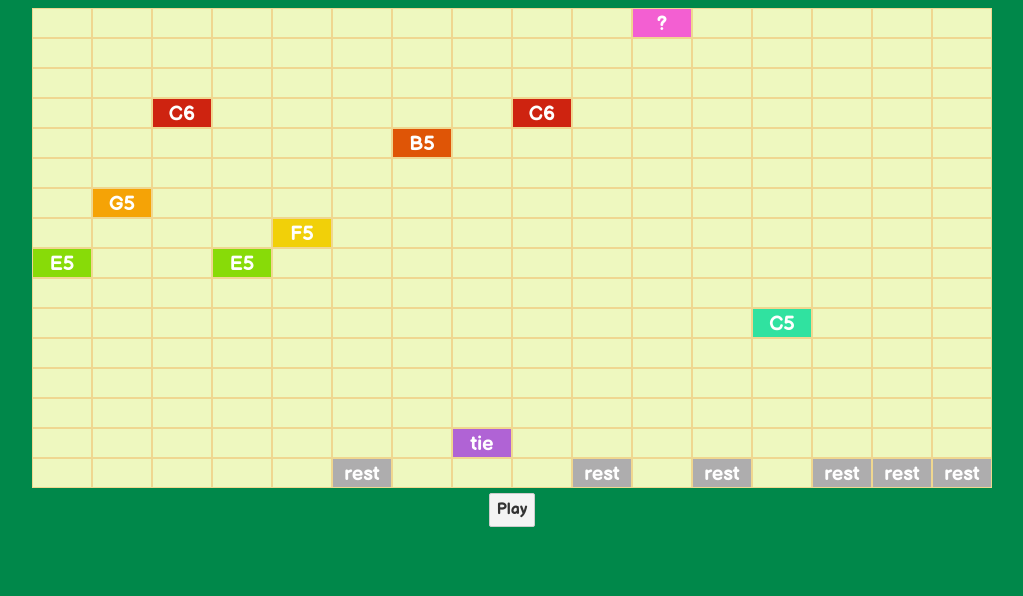
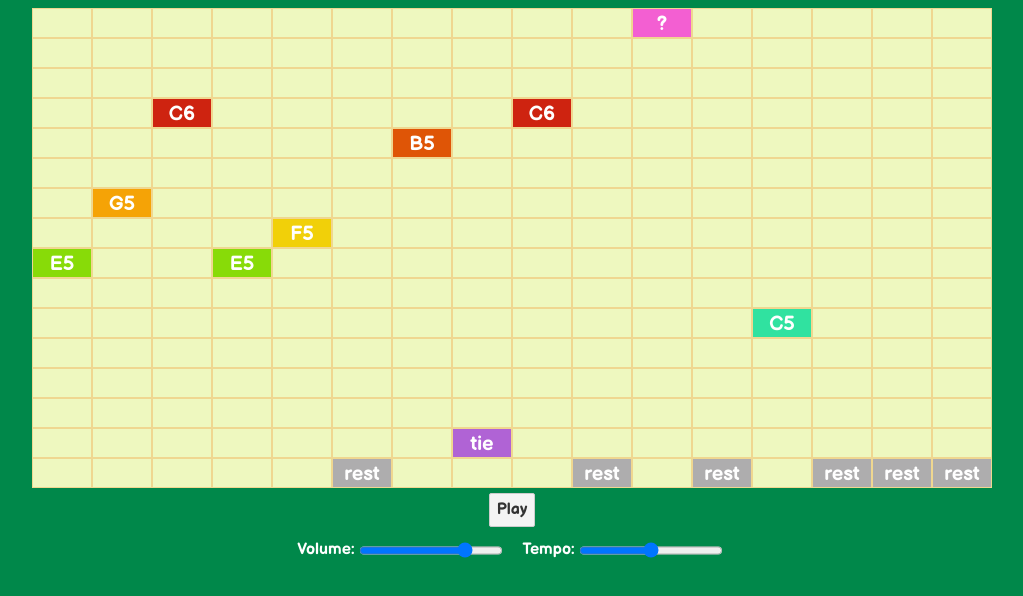
Before and after one commit to andlehma/react-town-tune, a React (Vite) app: page / in a window 1280 px wide. Shown: the top 596 px of the page, without its empty margins (128-1151 px from the left). Built offline with nearby package versions, Linux system fonts and the light colour scheme.

Commit message:
add volume and tempo settings

```diff
--- a/global.css
+++ b/global.css
@@ -26,10 +26,6 @@ a:visited {
     color: rgb(0, 80, 160);
 }
 
-label {
-    display: block;
-}
-
 input, button, select, textarea {
     font-family: inherit;
     font-size: inherit;
@@ -45,7 +41,8 @@ input:disabled {
 }
 
 input[type="range"] {
-    height: 0;
+    vertical-align: middle;
+    margin: 0 .25em;
 }
 
 button {
@@ -64,6 +61,11 @@ button:not(:disabled):active {
 
 button:focus {
     border-color: #666;
+}
+
+label {
+    margin: 0 .5em;
+    color: white;
 }
 
 #root {
--- a/src/App.js
+++ b/src/App.js
@@ -40,21 +40,19 @@ const settings = {
     numBeats: 16,
     noteHeight: 30,
     noteWidth: 60,
-    bpm: 200,
     get pianoRollHeight() {
         return this.noteHeight * this.numNotes;
     },
     get pianoRollWidth() {
         return this.noteWidth * this.numBeats;
-    },
-    get noteDuration() {
-        return 60000 / this.bpm;
     }
 };
 
 // global audio context and oscillator
 const AudioContext = window.AudioContext || window.webkitAudioContext;
 const audioContext = new AudioContext();
+const globGain = audioContext.createGain();
+globGain.connect(audioContext.destination);
 
 // global interval variable
 var playInterval;
@@ -64,6 +62,8 @@ const App = () => {
     const [melody, setMelody] = useState([
         8, 6, 3, 8, 7, 15, 4, 14, 3, 15, 0, 15, 10, 15, 15, 15
     ]);
+    const [volume, setVolume] = useState(.8);
+    const [tempo, setTempo] = useState(200);
 
     // need a reference to the piano roll container div
     // to calculate relative Y position when moving notes
@@ -113,14 +113,14 @@ const App = () => {
     }
 
     const playNote = (note, duration) => {
-        console.log(duration);
         if (note.name !== "tie") {
             // create gain node and ramp down at the end of note
             const gain = audioContext.createGain();
-            gain.connect(audioContext.destination);
+            gain.connect(globGain);
             let startTime = audioContext.currentTime;
+            gain.gain.setValueAtTime(volume, startTime);
             let endTime = startTime + (duration / 1000);
-            gain.gain.setValueAtTime(1, endTime - .01);
+            gain.gain.setValueAtTime(volume, endTime - .01);
             gain.gain.linearRampToValueAtTime(0, endTime);
 
             // create oscillator node and set frequency
@@ -145,19 +145,20 @@ const App = () => {
     // play melody using web audio api
     const play = () => {
         if (playing === -1) {
+            let noteDuration = 60000 / tempo;
             let counter = 0;
             playInterval = setInterval(() => {
                 setPlaying(counter);
                 if (counter >= melody.length) {
                     stop();
                 } else {
-                    let duration = settings.noteDuration;
+                    let duration = noteDuration;
                     if (notes[melody[counter]].name === "tie") {
                         duration = 0;
                     } else {
                         for (let i = counter + 1; i < melody.length; i++) {
                             if (notes[melody[i]].name === "tie") {
-                                duration += settings.noteDuration;
+                                duration += noteDuration;
                             } else {
                                 break;
                             }
@@ -169,7 +170,7 @@ const App = () => {
                     );
                 }
                 counter++;
-            }, settings.noteDuration);
+            }, noteDuration);
         }
     };
 
@@ -187,6 +188,35 @@ const App = () => {
             {playing === -1 ?
                 <button onClick={play}>Play</button> :
                 <button onClick={stop}>Stop</button>}
+            <div id="settings">
+                <label>
+                    Volume:
+                <input
+                        type="range"
+                        value={volume}
+                        min="0"
+                        max="1"
+                        step=".01"
+                        onChange={(e) => {
+                            setVolume(e.target.value);
+                            globGain.gain.setValueAtTime(parseFloat(e.target.value),
+                                audioContext.currentTime);
+                        }}
+                    />
+                </label>
+
+                <label>
+                    Tempo:
+                <input
+                        type="range"
+                        value={tempo}
+                        min="50"
+                        max="350"
+                        onChange={(e) => {
+                            setTempo(e.target.value);
+                        }} />
+                </label>
+            </div>
         </div>
     );
 };
```
